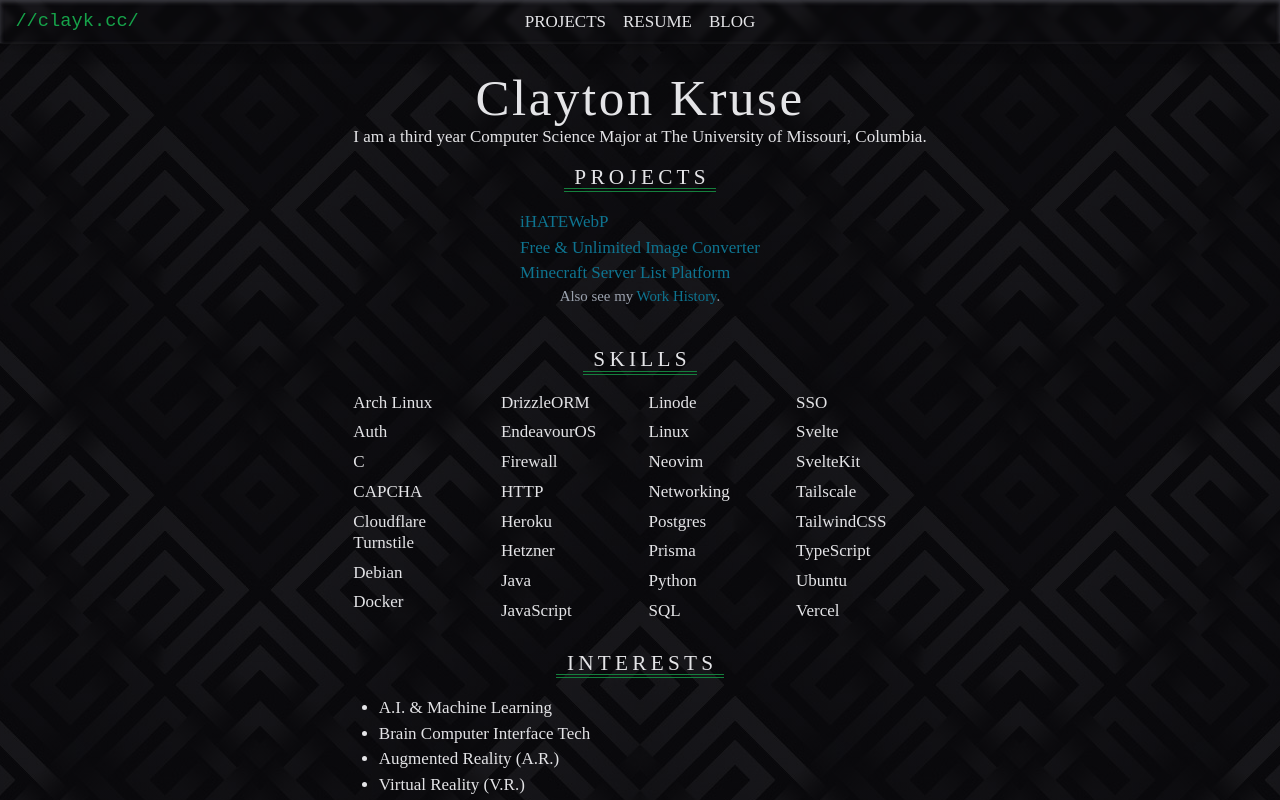
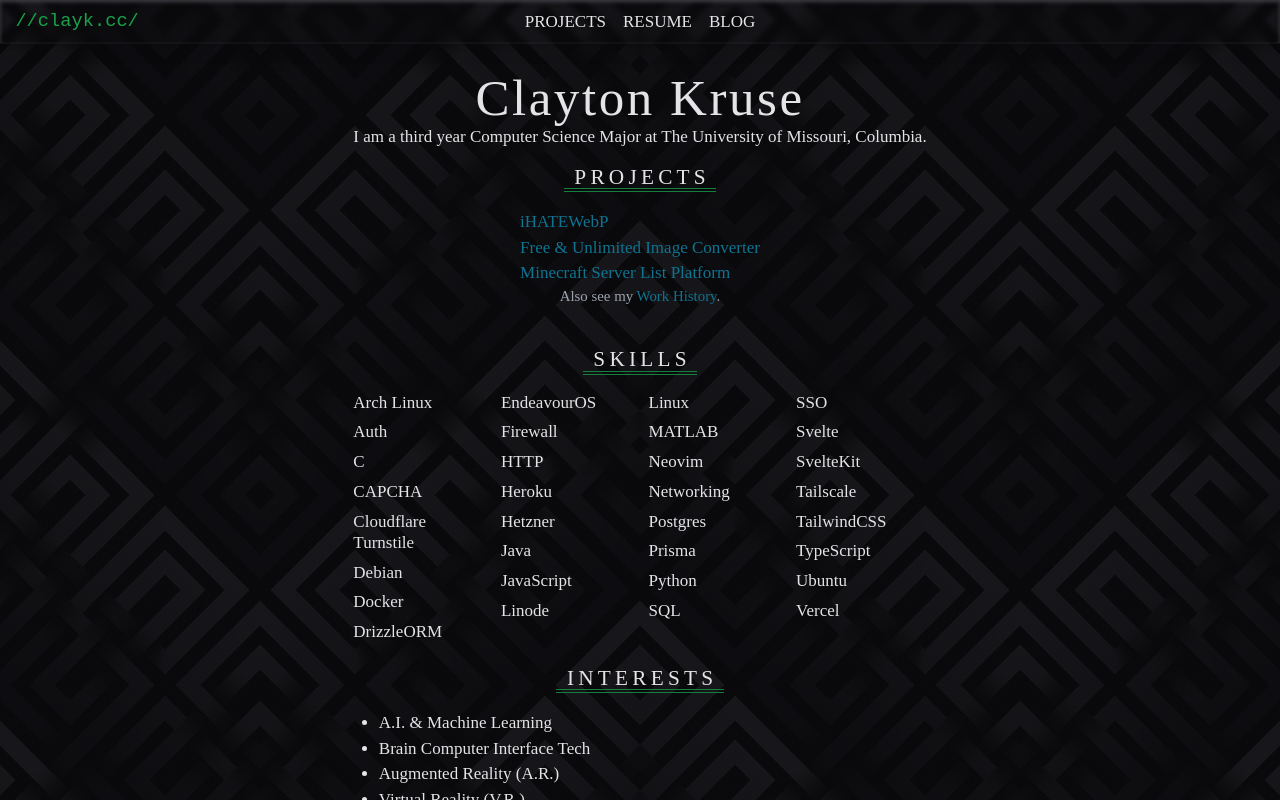
Before and after one commit to claytonkruse/claytonkruse.com, a SvelteKit app: page / in a window 1280 px wide. Shown: the top 800 px of the page. Built offline with nearby package versions, Linux system fonts and the light colour scheme; some icons are missing; a web font is replaced by a local one.

Commit message:
add matlab

```diff
--- a/src/routes/+page.svelte
+++ b/src/routes/+page.svelte
@@ -40,7 +40,9 @@
 		'Debian',
 		'Ubuntu',
 		'Arch Linux',
-		'Endeavour<wbr>OS'
+		'Endeavour<wbr>OS',
+
+		'MATLAB'
 	].sort();
 </script>
 
```
